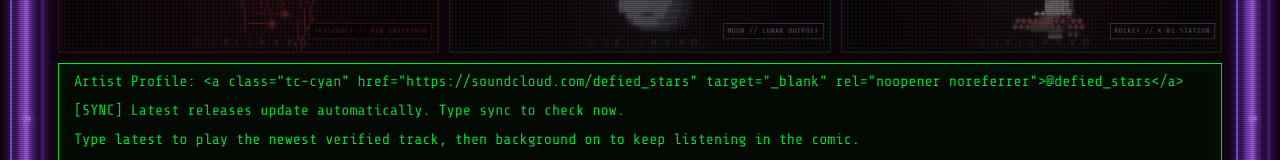
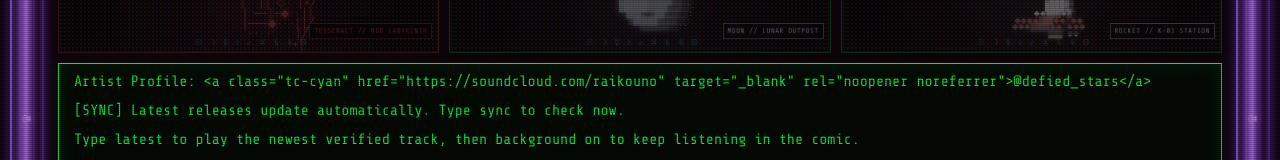
Before and after one commit to ninja-ops-guy/theemrld-portfolio, a React (Vite) app: page /terminal in a window 1280 px wide. Shown: the part 301-461 px from the top of the page. Built offline with nearby package versions, Linux system fonts and the light colour scheme; the HTML template or start-up script is replaced by a standard one.

Commit message:
Keep the verified SoundCloud permalink for the renamed artist

```diff
--- a/src/sections/KTerminal.tsx
+++ b/src/sections/KTerminal.tsx
@@ -92,7 +92,8 @@ function audioZoneLabel(zone: string | null | undefined) {
 }
 
 const artistHandle = 'defied_stars';
-const artistProfileUrl = `https://soundcloud.com/${artistHandle}`;
+// SoundCloud's profile permalink is separate from the artist's display name.
+const artistProfileUrl = 'https://soundcloud.com/raikouno';
 const artistProfileLink = `<a class="tc-cyan" href="${artistProfileUrl}" target="_blank" rel="noopener noreferrer">@${artistHandle}</a>`;
 
 const bootMessages = [
@@ -104,7 +105,7 @@ const bootMessages = [
   `Loading @${artistHandle} profile...`,
   'MOUNTING VIRTUAL FILESYSTEM...',
   'ESTABLISHING SECURE CONNECTION...',
-  `TARGET: ${artistProfileUrl}`,
+  `TARGET: @${artistHandle}`,
   'SYSTEM READY.',
 ];
 
```
